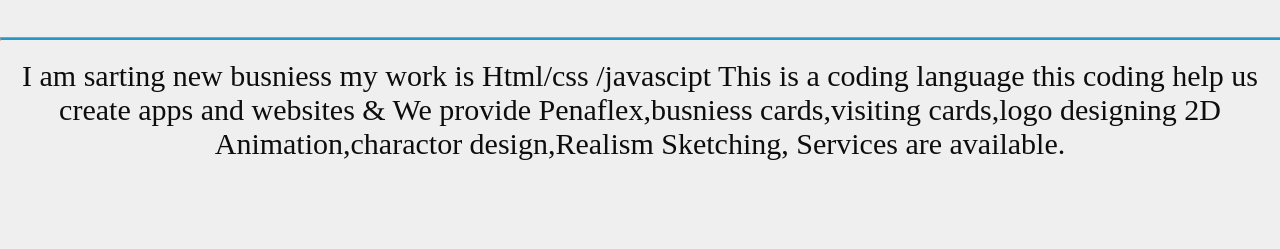
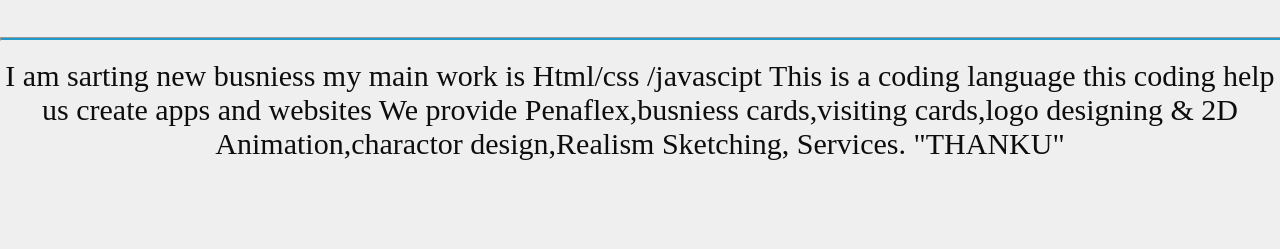
Before and after one commit to minhajqureshi25/AppsWebs.github-io, a plain HTML site: page index.html in a window 1280 px wide. Shown: the part 2697-2946 px from the top of the page. Drawn offline with Linux system fonts and the light colour scheme; some packages are replaced by stand-ins of ours; a script that the page names is missing.

Commit message:
Revert "update"
This reverts commit aa089ad3079dce43bcf58b7856ed76bf1834a21d.

```diff
--- a/index.html
+++ b/index.html
@@ -221,17 +221,17 @@
 
             <p>I am sarting new busniess
 
-                my work is Html/css /javascipt
+                my main work is Html/css /javascipt
 
                 This is a coding language
 
-                this coding help us create apps and websites &
+                this coding help us create apps and websites
 
                 We provide Penaflex,busniess cards,visiting cards,logo designing
 
-                2D Animation,charactor design,Realism Sketching, Services are available.
+                & 2D Animation,charactor design,Realism Sketching, Services.
 
-                 </p>
+                "THANKU" </p>
 
             <br>
 
```
